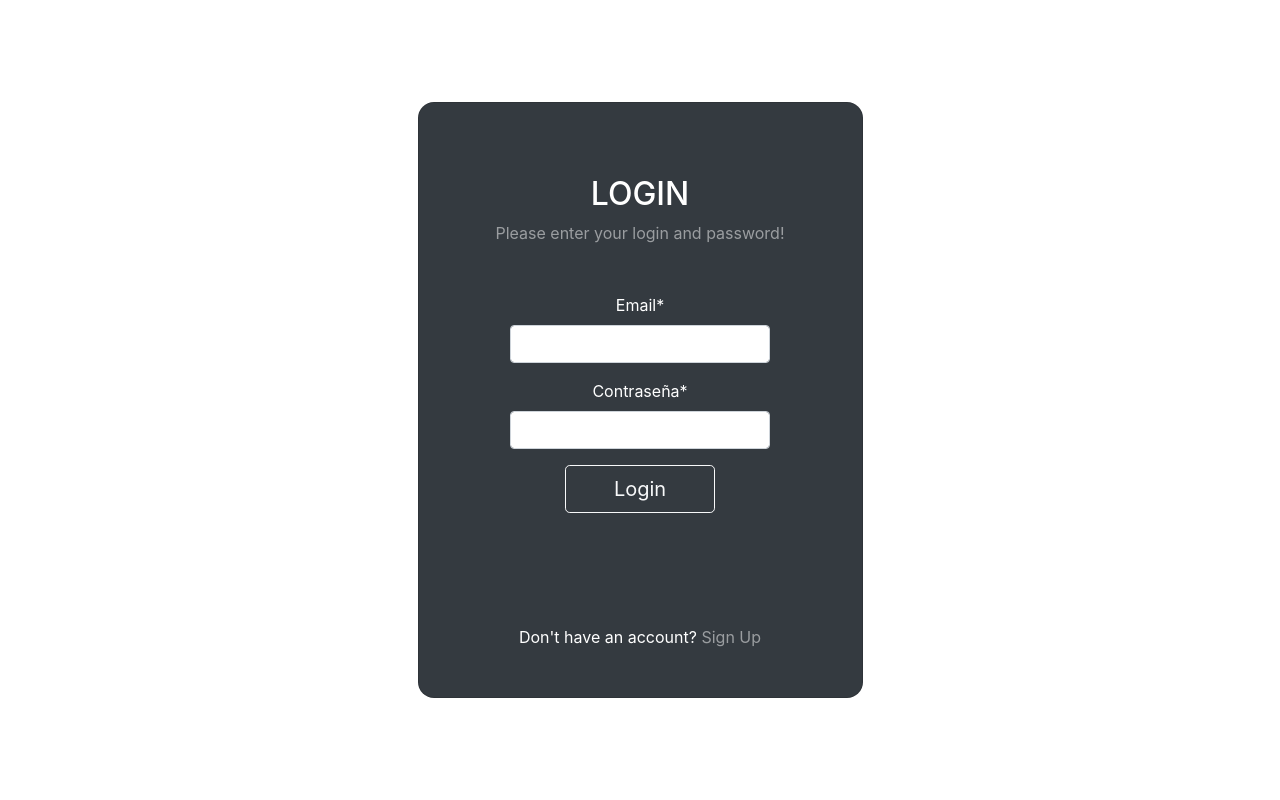
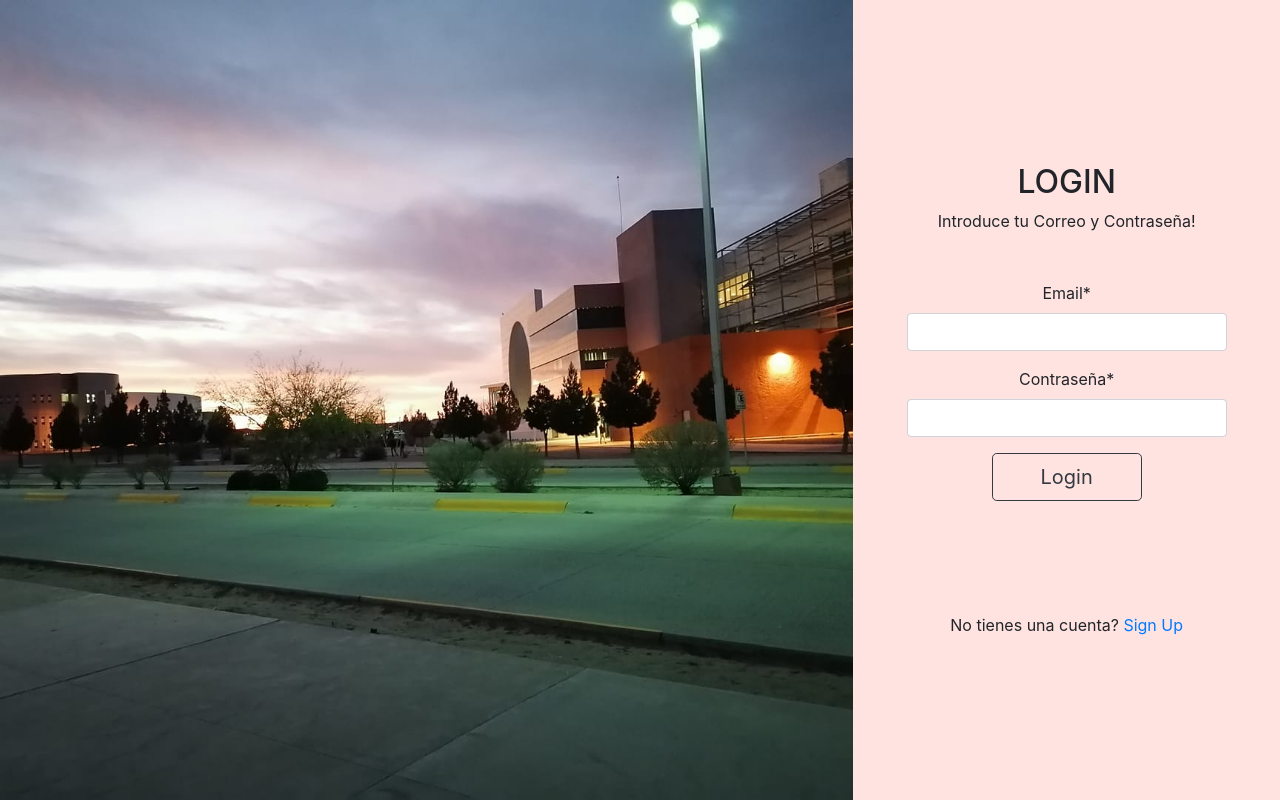
Before and after one commit to CeciliaMendoza/Proyecto-de-Innovacion, a Django app: page /login/ in a window 1280 px wide. Run offline with Django 4.2, Linux system fonts and the light colour scheme; some libraries are stand-ins or nearby versions.

Commit message:
Login y Registro

```diff
--- /dev/null
+++ b/seccionCU/autentificacion/static/autentificacion/css/login-Registro.css
@@ -0,0 +1,28 @@
+.body-login{
+    display: grid;
+    grid-template-columns: 2fr 1fr;
+}
+
+.body-login img{
+    display: block;
+    width: 100%;
+    height: -webkit-fill-available;
+
+    object-fit: cover;
+}
+
+
+.div-login-mitad section{
+    display: flex;
+    flex-direction: column;
+    justify-content: center;
+    text-align: center;
+}
+
+.section-login{
+    background-color: #FFE3E1;
+}
+
+.form-register{
+    margin: 0 2rem;
+}
--- a/seccionCU/autentificacion/templates/autentificacion/login.html
+++ b/seccionCU/autentificacion/templates/autentificacion/login.html
@@ -2,15 +2,17 @@
 {% load crispy_forms_tags %}
 
 <link href="{% static 'autentificacion/css/Bootstrap.css'%}" rel="stylesheet">
-<section class="vh-100 gradient-custom">
-    <div class="container py-5 h-100">
-      <div class="row d-flex justify-content-center align-items-center h-100">
-        <div class="col-12 col-md-8 col-lg-6 col-xl-5">
-          <div class="card bg-dark text-white" style="border-radius: 1rem;">
-            <div class="card-body p-5 text-center">
-              <div class="mb-md-5 mt-md-4 pb-5">
+<link href="{% static 'autentificacion/css/login-Registro.css'%}" rel="stylesheet">
+
+<div class="body-login">
+  <img src="../../static/autentificacion/img/bg3.jpg">
+
+  <div class="div-login-mitad">
+    <section class="vh-100 gradient-custom section-login">
+
+      <div class="mb-md-5 pb-5 div-login">
         <h2 class="fw-bold mb-2 text-uppercase">Login</h2>
-                <p class="text-white-50 mb-5">Please enter your login and password!</p>
+        <p class="text-black mb-5">Introduce tu Correo y Contraseña!</p>
         <form method="post" action="">
             {% csrf_token%}
             <div style="width: 75%; margin: auto;">
@@ -22,18 +24,17 @@
                     {% endfor %}
                 {% endif %}
                 {{form|crispy}}
-                        <button class="btn btn-outline-light btn-lg px-5" type="submit">Login</button>
+                <button class="btn btn-outline-dark btn-lg px-5" type="submit">Login</button>
             </div>
         </form>
       </div>
 
       <div>
-                <p class="mb-0">Don't have an account? <a href="{% url 'register'%}" class="text-white-50 fw-bold">Sign Up</a>
+        <p class="mb-0">No tienes una cuenta? <a href="{% url 'register'%}" class="text-dark-50 fw-bold">Sign Up</a>
         </p>
       </div>
+
+    </section>
   </div>
+
 </div>
-        </div>
-      </div>
-    </div>
-  </section>
```
Also changed, not shown: seccionCU/autentificacion/templates/autentificacion/register.html (+16 -12 lines), seccionCU/autentificacion/static/autentificacion/img/bg2.jpg (added), seccionCU/autentificacion/static/autentificacion/img/bg2.png (added), seccionCU/autentificacion/static/autentificacion/img/bg3.jpg (added), seccionCU/autentificacion/static/autentificacion/img/circle.png (added). Lines whose indentation alone changed are shown as unchanged.
